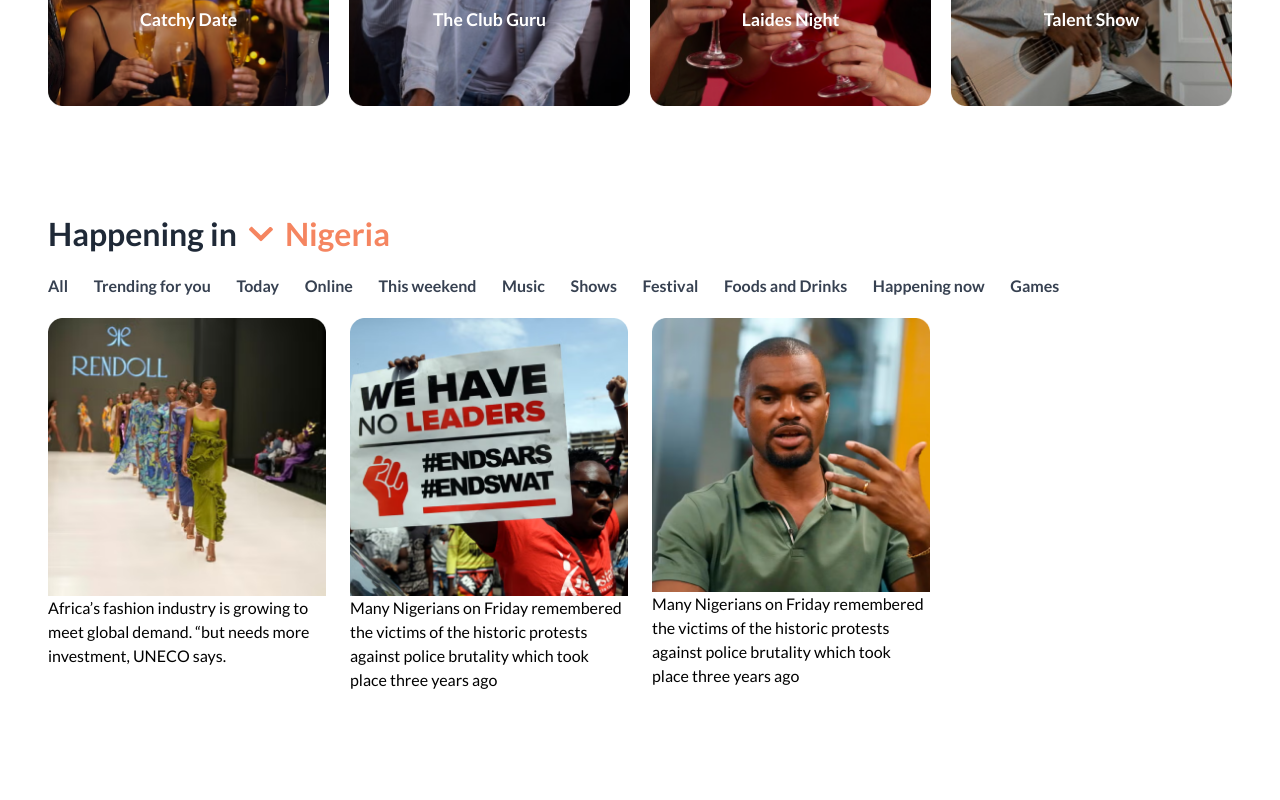
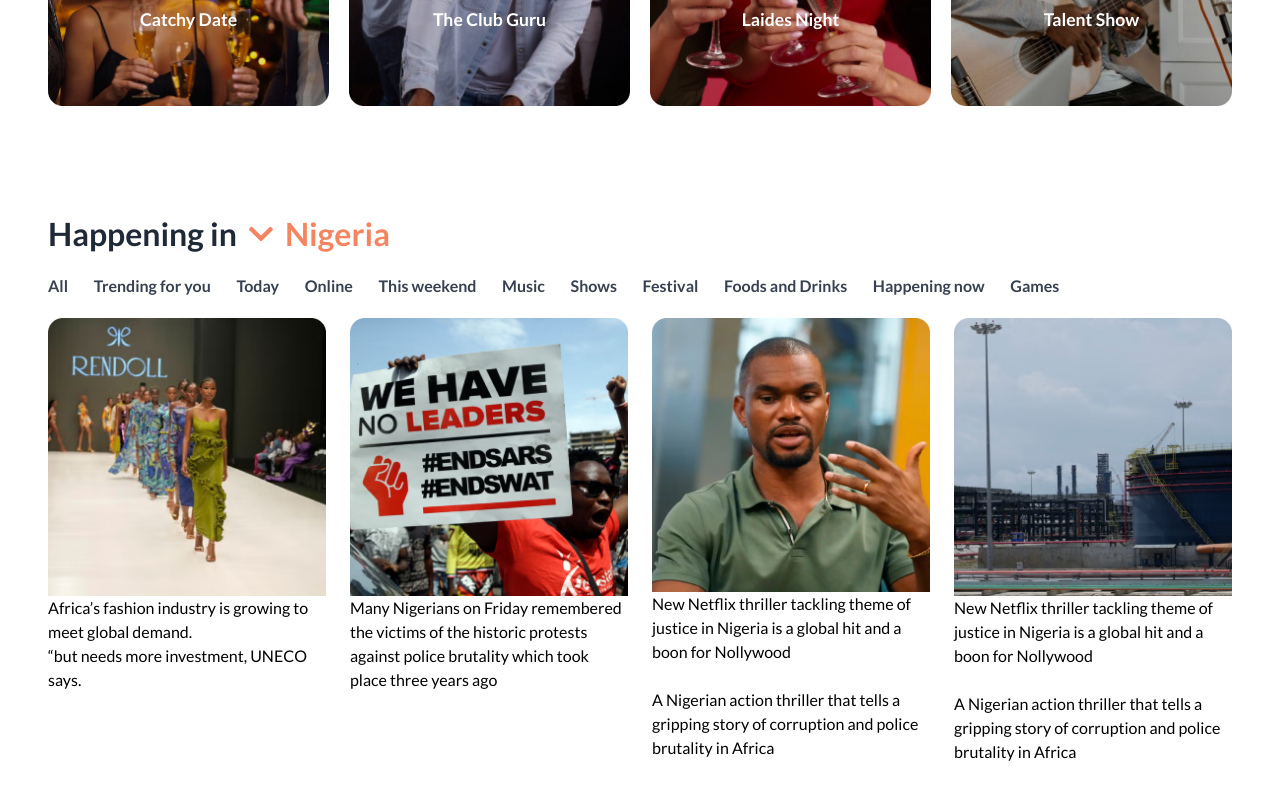
Before and after one commit to Iyanu456/quiktis, a Next.js app: page / in a window 1280 px wide. Shown: the part 1130-1930 px from the top of the page. Before the commit the page ends 1870 px from the top, so only its background shows below. Built offline with nearby package versions, Linux system fonts and the light colour scheme.

Commit message:
Default commit message

```diff
--- a/app/page.js
+++ b/app/page.js
@@ -18,7 +18,7 @@ const categories = [
 const category_cards = [
 	{
 		image_src: "/Image 16.png",
-		caption: `Africa’s fashion industry is growing to meet global demand.
+		caption: `Africa’s fashion industry is growing to meet global demand.<br>
 		“but needs more investment, UNECO says.`
 	},
 	{
@@ -27,7 +27,11 @@ const category_cards = [
 	},
 	{
 		image_src: "/Rectangle 253.png",
-		caption: `Many Nigerians on Friday remembered the victims of the historic protests against police brutality which took place three years ago`
+		caption: `New Netflix thriller tackling theme of justice in Nigeria is a global hit and a boon for Nollywood <br><br> A Nigerian action thriller that tells a gripping story of corruption and police brutality in Africa`
+	},
+	{
+		image_src: "/Rectangle 252.png",
+		caption: `New Netflix thriller tackling theme of justice in Nigeria is a global hit and a boon for Nollywood <br><br> A Nigerian action thriller that tells a gripping story of corruption and police brutality in Africa`
 	}
 ]
 
@@ -188,8 +192,8 @@ export default function Home() {
 				{category_cards.map((item, index) => (
 					<div>
 						<Image src={item.image_src} alt="category" className="w-[100%]" height={100} width={100} unoptimized={true} />
-					<div>
-					{item.caption}
+					<div dangerouslySetInnerHTML={{ __html: item.caption }}>
+
 					</div>
 				</div>
 				))}
```
